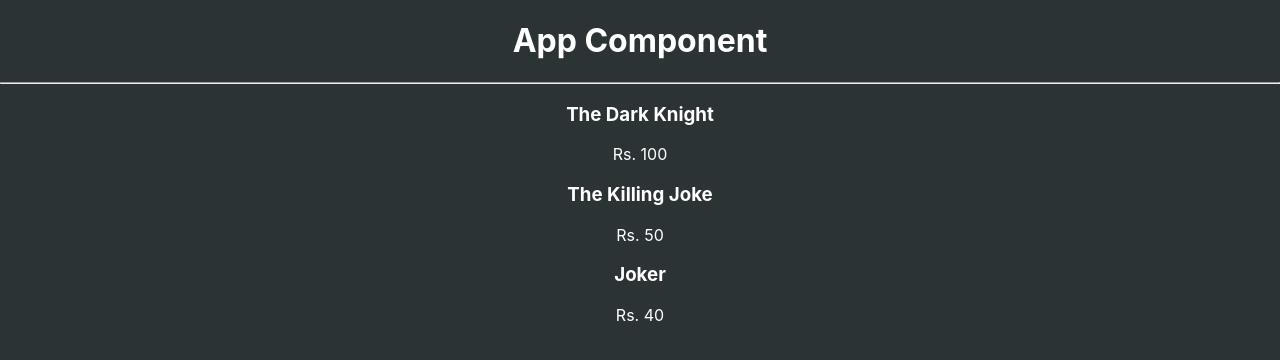
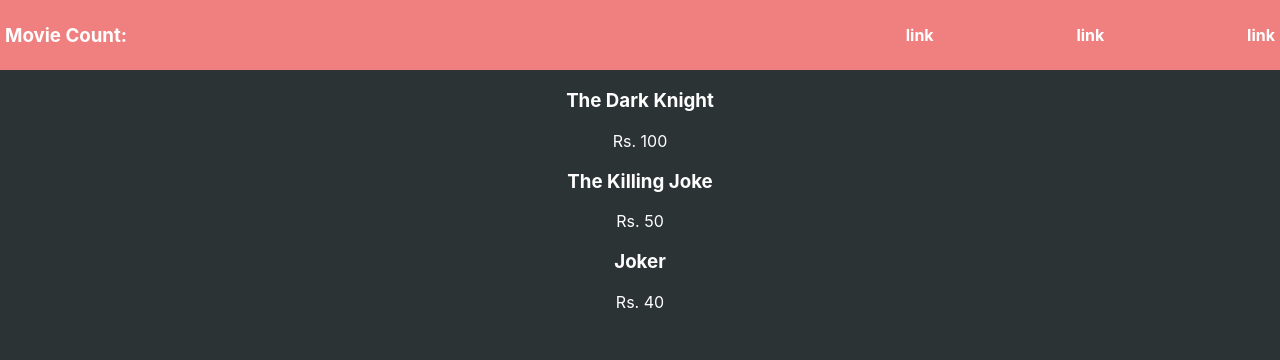
Before and after one commit to aadarshp31/learning-React-Js, a React (Create React App) app in the folder statemanagement/: page / in a window 1280 px wide. Shown: the top 360 px of the page. Built offline with nearby package versions, Linux system fonts and the light colour scheme.

Commit message:
Created a new Nav component to use for showing total movies count using context instead of states.

```diff
--- a/statemanagement/src/App.css
+++ b/statemanagement/src/App.css
@@ -3,3 +3,22 @@ body{
   color: #ffffff;
   text-align: center;
 }
+.Nav{
+  background-color: lightcoral;
+  display: flex;
+}
+.Nav-brand{
+  padding: 5px;
+}
+.Nav-link-parent{
+  display: flex;
+  justify-content: space-around;
+  width: 40vw;
+  margin-left: auto;
+}
+.Nav-link{
+  margin-left: auto;
+  align-self: center;
+  font-weight: bold;
+  padding: 5px;
+}
--- a/statemanagement/src/App.js
+++ b/statemanagement/src/App.js
@@ -1,14 +1,15 @@
-import React from 'react';
-import './App.css';
-import MovieList from "./components/MovieList"
+import React from "react";
+import "./App.css";
+import MovieList from "./components/MovieList";
+import Nav from "./components/Nav";
 
 function App() {
-  return (
-    <div>
-      <h1>App Component</h1>
-      <MovieList />
-    </div>
-  );
+	return (
+		<div>
+			<Nav />
+			<MovieList />
+		</div>
+	);
 }
 
 export default App;
--- a/statemanagement/src/components/MovieList.js
+++ b/statemanagement/src/components/MovieList.js
@@ -1,5 +1,6 @@
 import React, { useState } from "react";
 import Movie from "./Movie";
+import Nav from "./Nav";
 
 const MovieList = () => {
 	const [movies, setMovies] = useState([
@@ -21,10 +22,9 @@ const MovieList = () => {
 	]);
 	return (
 		<div>
-			<hr />
-			{movies.map((movie, index) => {
-				return (<Movie name={movie.name} price={movie.price} key={movie.id} />)
-			})}
+			{movies.map((movie) => (
+				<Movie name={movie.name} price={movie.price} key={movie.id} />
+			))}
 		</div>
 	);
 };
--- /dev/null
+++ b/statemanagement/src/components/Nav.js
@@ -0,0 +1,16 @@
+import React from "react";
+
+const Nav = () => {
+    return(
+        <div className="Nav">
+            <h3 className="Nav-brand">Movie Count: </h3>
+            <div className="Nav-link-parent">
+                <p className="Nav-link">link</p>
+                <p className="Nav-link">link</p>
+                <p className="Nav-link">link</p>
+            </div>
+        </div>
+    );
+}
+
+export default Nav;
```
Also changed, not shown: statemanagement/src/contexts/MovieContext.js (added).
